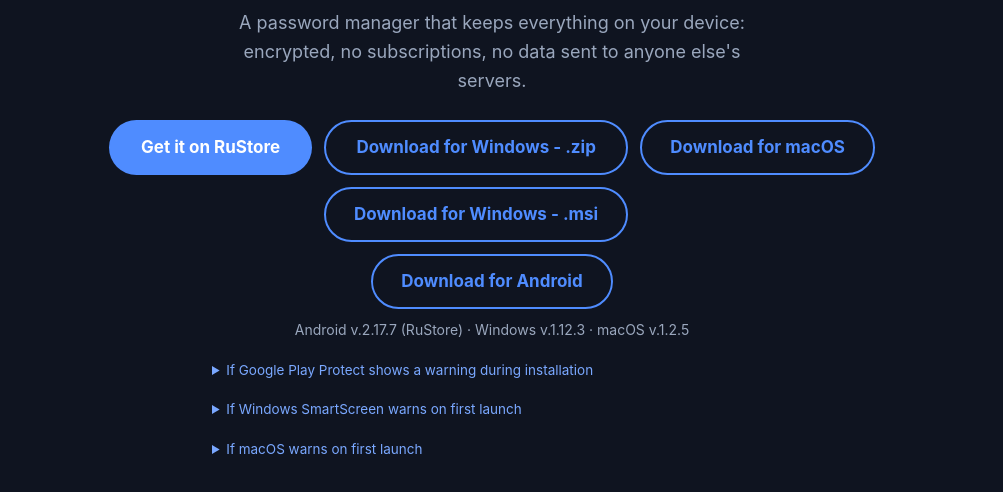
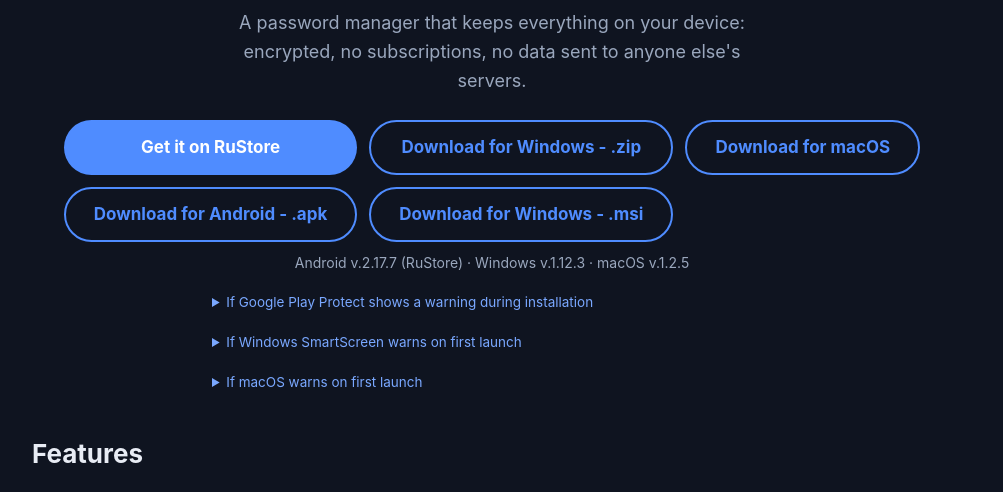
Before and after one commit to rapaev1984/passkeeper-site, a plain HTML site: page en/index.html in a window 1280 px wide. Shown: the part 216-708 px from the top of the page, without its empty margins (148-1151 px from the left). Drawn offline with Linux system fonts and the light colour scheme.

Commit message:
Кнопка Android - .apk под RuStore (колонка, как у Windows), подпись как была

```diff
--- a/en/index.html
+++ b/en/index.html
@@ -100,7 +100,11 @@
   <!-- After the RuStore publication, replace href with the store listing link,
        e.g. https://apps.rustore.ru/app/ru.pkeeper.passkeeper -->
   <div class="btn-row">
-    <a class="btn" href="#">Get it on RuStore</a>
+    <div class="btn-col">
+      <a class="btn" href="#">Get it on RuStore</a>
+      <a class="btn btn-secondary"
+         href="https://github.com/rapaev1984/passkeeper-releases/releases/latest/download/PassKeeper-v.2.17.7.apk">Download for Android - .apk</a>
+    </div>
     <div class="btn-col">
       <a class="btn btn-secondary"
          href="https://github.com/rapaev1984/passkeeper-releases/releases/latest/download/PassKeeper-windows.zip">Download for Windows - .zip</a>
@@ -109,8 +113,6 @@
     </div>
     <a class="btn btn-secondary"
        href="https://github.com/rapaev1984/passkeeper-releases/releases/latest/download/PassKeeper-mac.dmg">Download for macOS</a>
-    <a class="btn btn-secondary"
-       href="https://github.com/rapaev1984/passkeeper-releases/releases/latest/download/PassKeeper-v.2.17.7.apk">Download for Android</a>
   </div>
   <p class="platforms">Android v.2.17.7 (RuStore) · Windows v.1.12.3 · macOS v.1.2.5</p>
   <details class="pp-note">
```
Also changed, not shown: index.html (+5 -3 lines).
